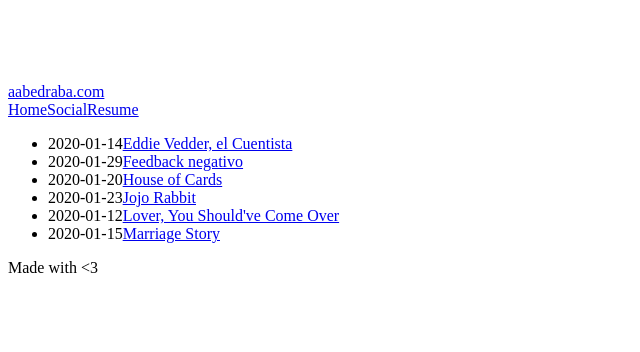
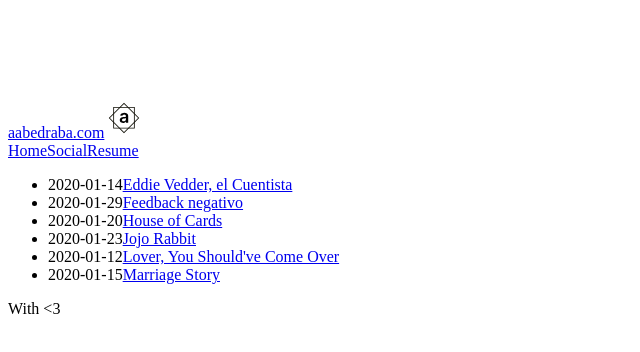
Before and after one commit to aabedraba/dotcom, a Next.js app: page / in a window 1280 px wide. Shown: the top 352 px of the page, without its empty margins (0-640 px from the left). Built offline with nearby package versions, Linux system fonts and the light colour scheme.

Commit message:
Add logo to layout

```diff
--- a/components/Layout.tsx
+++ b/components/Layout.tsx
@@ -2,24 +2,54 @@
 import Head from "next/head";
 import Link from "next/link";
 
+const Logo = () => (
+  <svg
+    id="prefix__Layer_1"
+    data-name="Layer 1"
+    xmlns="http://www.w3.org/2000/svg"
+    viewBox="0 0 1000 1000"
+    className="inline"
+    style={{
+      maxWidth: "40px",
+      maxHeight: "40px",
+    }}
+  >
+    <defs>
+      <style>{".prefix__cls-1{fill:#0f0e05}"}</style>
+    </defs>
+    <path d="M476.36 623.88q-23.25 0-41.78-8.35a67.15 67.15 0 01-29.29-24.76q-10.76-16.38-10.75-40.43 0-20.69 7.64-34.22A59.23 59.23 0 01423 494.47a106.77 106.77 0 0129.85-12.34 248.44 248.44 0 0134.5-6.13q21.48-2.22 34.86-4.06t19.5-5.73q6.12-3.9 6.13-12.17v-1q0-18-10.67-27.86t-30.72-9.87q-21.18 0-33.51 9.23t-16.63 21.81l-53.81-7.64q6.36-22.28 21-37.33a92.8 92.8 0 0135.82-22.6q21.17-7.56 46.8-7.56a152.45 152.45 0 0135.18 4.14 99.82 99.82 0 0132 13.61 70 70 0 0123.33 25.7q8.83 16.25 8.83 40.6V619h-55.39v-33.64h-1.92a69.48 69.48 0 01-14.72 19 70.37 70.37 0 01-23.72 14.16q-14.25 5.37-33.35 5.36zm15-42.34q17.34 0 30.08-6.92a50.7 50.7 0 0019.66-18.39 47.41 47.41 0 006.93-25v-28.8c-1.81 1.49-4.86 2.86-9.16 4.14a137.78 137.78 0 01-14.4 3.34q-8 1.43-15.76 2.55t-13.53 1.9a101.2 101.2 0 00-23.08 5.74 38.59 38.59 0 00-16.1 11.06q-5.89 7.08-5.89 18.23 0 15.92 11.62 24t29.6 8.15z" />
+    <path
+      className="prefix__cls-1"
+      d="M769 764.09H231.05v-537.9H769zm-517.37-20.58h496.74V246.77H251.63z"
+    />
+    <path
+      className="prefix__cls-1"
+      d="M500 880.36L119.64 500 500 119.64 880.36 500zM148.75 500L500 851.24 851.25 500 500 148.76z"
+    />
+  </svg>
+);
+
 export const Layout: FC = ({ children }) => {
   return (
-    <div className="flex flex-col p-3 max-w-lg mx-auto h-screen justify-between">
+    <div className="flex flex-col p-3 max-w-2xl mx-auto h-screen justify-between">
       <Head>
         <title>Abdallah Abedraba</title>
         <meta name="viewport" content="width=device-width, initial-scale=1" />
       </Head>
       <div
         style={{
-          minHeight: "75px",
+          minHeight: "90px",
         }}
-        className="absolute top-0 inset-x-0 shadow-sm"
+        className="absolute top-0 inset-x-0 shadow-sm z-0"
       />
-      <header className="flex flex-col space-y-2">
+      <header className="flex flex-col space-y-1 z-10">
         <Link href="/">
-          <a className="text-xl font-medium">aabedraba.com</a>
+          <a className="text-xl font-bold">
+            aabedraba.com
+            <Logo />
+          </a>
         </Link>
-        <div className="space-x-2">
+        <div className="space-x-5">
           <Link href="/">
             <a>Home</a>
           </Link>
@@ -31,7 +61,7 @@
       </header>
       <main className="py-10 mb-auto">{children}</main>
       <footer className="text-left">
-        <span>Made with {"<"}3</span>
+        <span>With {"<"}3</span>
       </footer>
     </div>
   );
```
